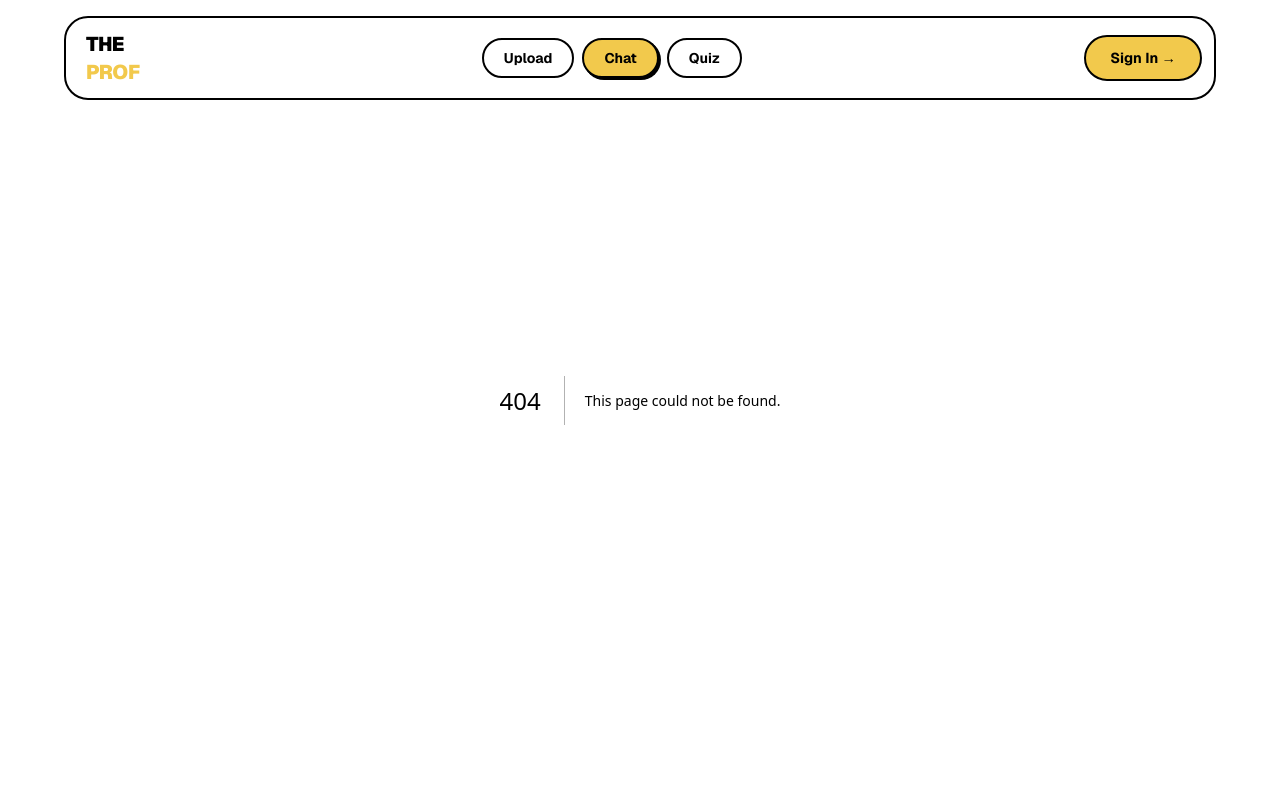
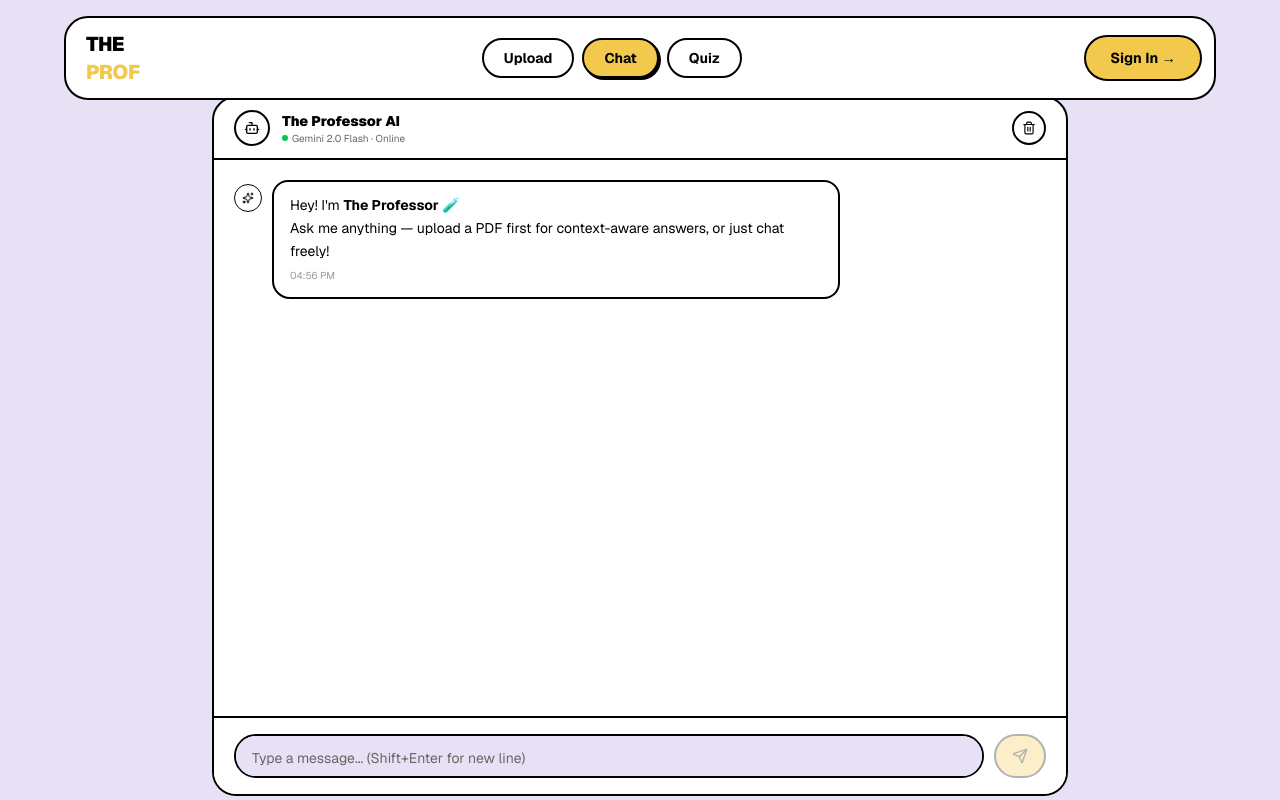
Before and after one commit to Vegapunk-debug/the-professor, a Next.js app in the folder client/: page /chat in a window 1280 px wide. Before the commit this address had no page. Shown: the top 800 px of the page. Built offline with nearby package versions, Linux system fonts and the light colour scheme.

Commit message:
feat: bubble styling and basic interaction logic in chat

```diff
--- /dev/null
+++ b/client/src/app/chat/page.tsx
@@ -0,0 +1,15 @@
+import type { Metadata } from 'next';
+import ChatInterface from '@/components/ChatInterface';
+
+export const metadata: Metadata = {
+  title: 'AI Chat | The Professor',
+  description: 'Chat with The Professor AI about your documents.',
+};
+
+export default function ChatPage() {
+  return (
+    <main className="pt-24 pb-6">
+      <ChatInterface />
+    </main>
+  );
+}
```
